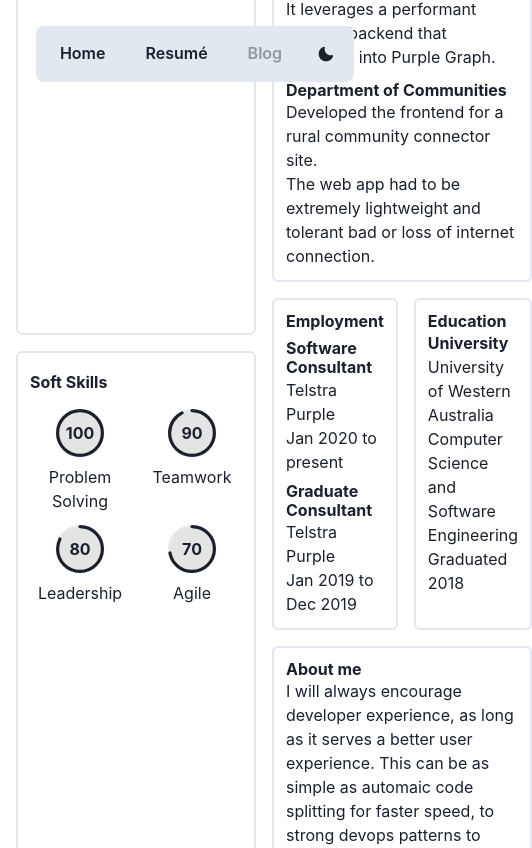
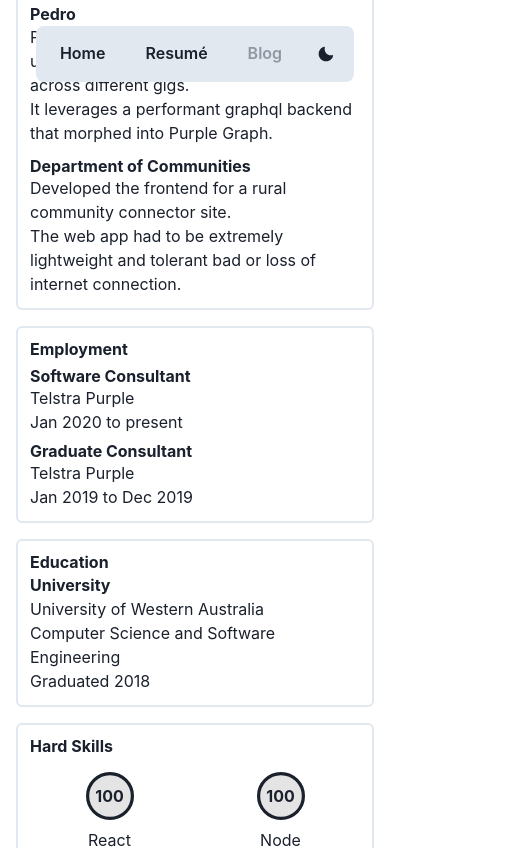
Before and after one commit to fezproof/projects, a Next.js app in the folder apps/portfolio/: page /resume in a window 390 px wide. Shown: the part 754-1602 px from the top of the page, 532 px wide, since content can reach past the window. Built offline with nearby package versions, Linux system fonts and the light colour scheme.

Commit message:
Can now look nice and be printed

```diff
--- a/apps/portfolio/src/components/mains/ResumeMain.tsx
+++ b/apps/portfolio/src/components/mains/ResumeMain.tsx
@@ -1,8 +1,10 @@
-import { Box, Grid, Heading, Text } from '@chakra-ui/react';
+import { Box, Grid, Heading, Text, useMediaQuery } from '@chakra-ui/react';
 import { FC } from 'react';
 import BasicCard from 'src/components/BasicCard';
 
-const ResumeMain: FC = () => (
+const ResumeMain: FC = () => {
+  const [isPrint] = useMediaQuery('print');
+  return (
     <Grid gap="1rem" height="100%">
       <BasicCard>
         <Heading as="h3" size="md" mb="0.5rem">
@@ -15,8 +17,8 @@ const ResumeMain: FC = () => (
             </Heading>
             <Text>Help lead and develop an asset visualisation platform.</Text>
             <Text>
-            This involved full stack technical and niche web development, WebGL,
-            Serverless AWS, Federated GraphQL, advanced DevOps, etc.
+              This involved full stack technical and niche web development,
+              WebGL, Serverless AWS, Federated GraphQL, advanced DevOps, etc.
             </Text>
           </Box>
           <Box>
@@ -24,8 +26,8 @@ const ResumeMain: FC = () => (
               East Metro Health
             </Heading>
             <Text>
-            A fast, error resistant patient onboarding app to help triage during
-            the COVID-19 pandemic.
+              A fast, error resistant patient onboarding app to help triage
+              during the COVID-19 pandemic.
             </Text>
             <Text>
               This had to built with a very small team in an extremely tight
@@ -37,8 +39,9 @@ const ResumeMain: FC = () => (
               Purple Graph
             </Heading>
             <Text>
-            An internal, company wide GraphQL service that encouraged innovation
-            and cross cutting concerns in all of Purple's internal apps.
+              An internal, company wide GraphQL service that encouraged
+              innovation and cross cutting concerns in all of Purple's internal
+              apps.
             </Text>
           </Box>
           <Box>
@@ -46,8 +49,8 @@ const ResumeMain: FC = () => (
               Pedro
             </Heading>
             <Text>
-            Pedro is a scheduling app that Purple now uses internally to manage
-            consultant across different gigs.
+              Pedro is a scheduling app that Purple now uses internally to
+              manage consultant across different gigs.
             </Text>
             <Text>
               It leverages a performant graphql backend that morphed into Purple
@@ -62,14 +65,17 @@ const ResumeMain: FC = () => (
               Developed the frontend for a rural community connector site.
             </Text>
             <Text>
-            The web app had to be extremely lightweight and tolerant bad or loss
-            of internet connection.
+              The web app had to be extremely lightweight and tolerant bad or
+              loss of internet connection.
             </Text>
           </Box>
         </Grid>
       </BasicCard>
 
-    <Grid templateColumns="1fr 1fr" gap="1rem">
+      <Grid
+        templateColumns={[isPrint ? '1fr 1fr' : '1fr', '1fr 1fr']}
+        gap="1rem"
+      >
         <BasicCard>
           <Heading as="h3" size="sm" mb="0.5rem">
             Employment
@@ -106,5 +112,6 @@ const ResumeMain: FC = () => (
       </Grid>
     </Grid>
   );
+};
 
 export default ResumeMain;
--- a/apps/portfolio/src/pages/resume.tsx
+++ b/apps/portfolio/src/pages/resume.tsx
@@ -1,4 +1,5 @@
-import { Box, Container, Grid } from '@chakra-ui/react';
+import { Box, Container, Grid, useMediaQuery } from '@chakra-ui/react';
+
 import ResumeAside from 'src/components/asides/ResumeAside';
 import ResumeFooter from 'src/components/footers/ResumeFooter';
 import ResumeHeader from 'src/components/headers/ResumeHeader';
@@ -6,18 +7,32 @@ import ResumeMain from 'src/components/mains/ResumeMain';
 import ResumeLayout from 'src/layouts/ResumeLayout';
 
 const Resume = () => {
+  const [isPrint] = useMediaQuery('print');
   return (
     <ResumeLayout>
       <Container maxW="lg" p="1rem">
         <Grid
-          templateAreas={`
-            "header main"
-            "aside main"
-            "aside footer"
-          `}
-          gridTemplateColumns="15rem auto"
+          gridTemplateAreas={[
+            isPrint
+              ? `
+                  "header main"
+                  "aside main"
+                  "aside footer"
+                `
+              : `
+                  "header"
+                  "main"
+                  "aside"
+                  "footer"
+                `,
+            `
+              "header main"
+              "aside main"
+              "aside footer"
+            `,
+          ]}
+          gridTemplateColumns={[isPrint ? '15rem auto' : 'auto', 'auto auto']}
           gap="1rem"
-          gridAutoRows="min-content"
           h="100%"
         >
           <Box as="header" gridArea="header">
```
Lines whose indentation alone changed are shown as unchanged.
